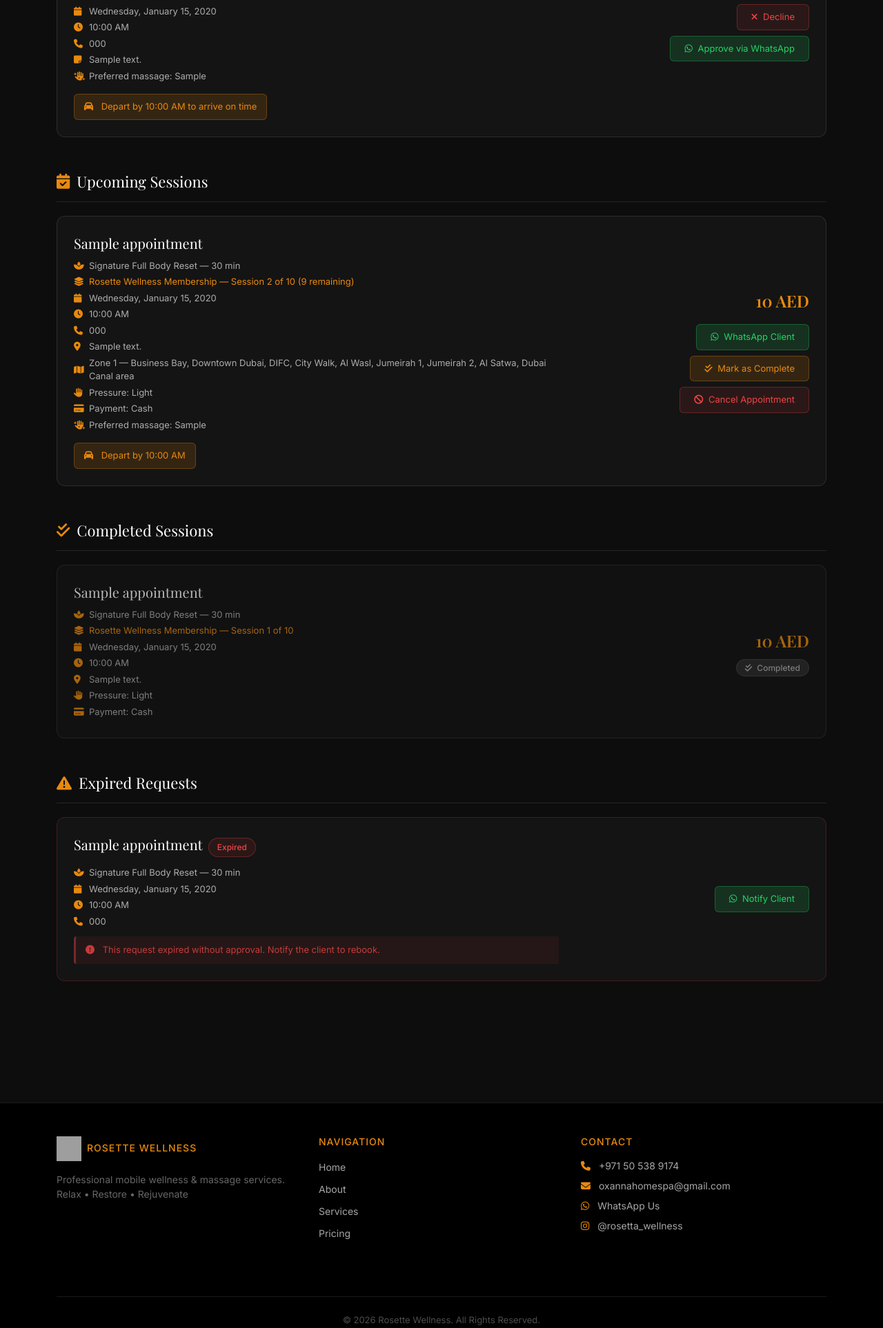
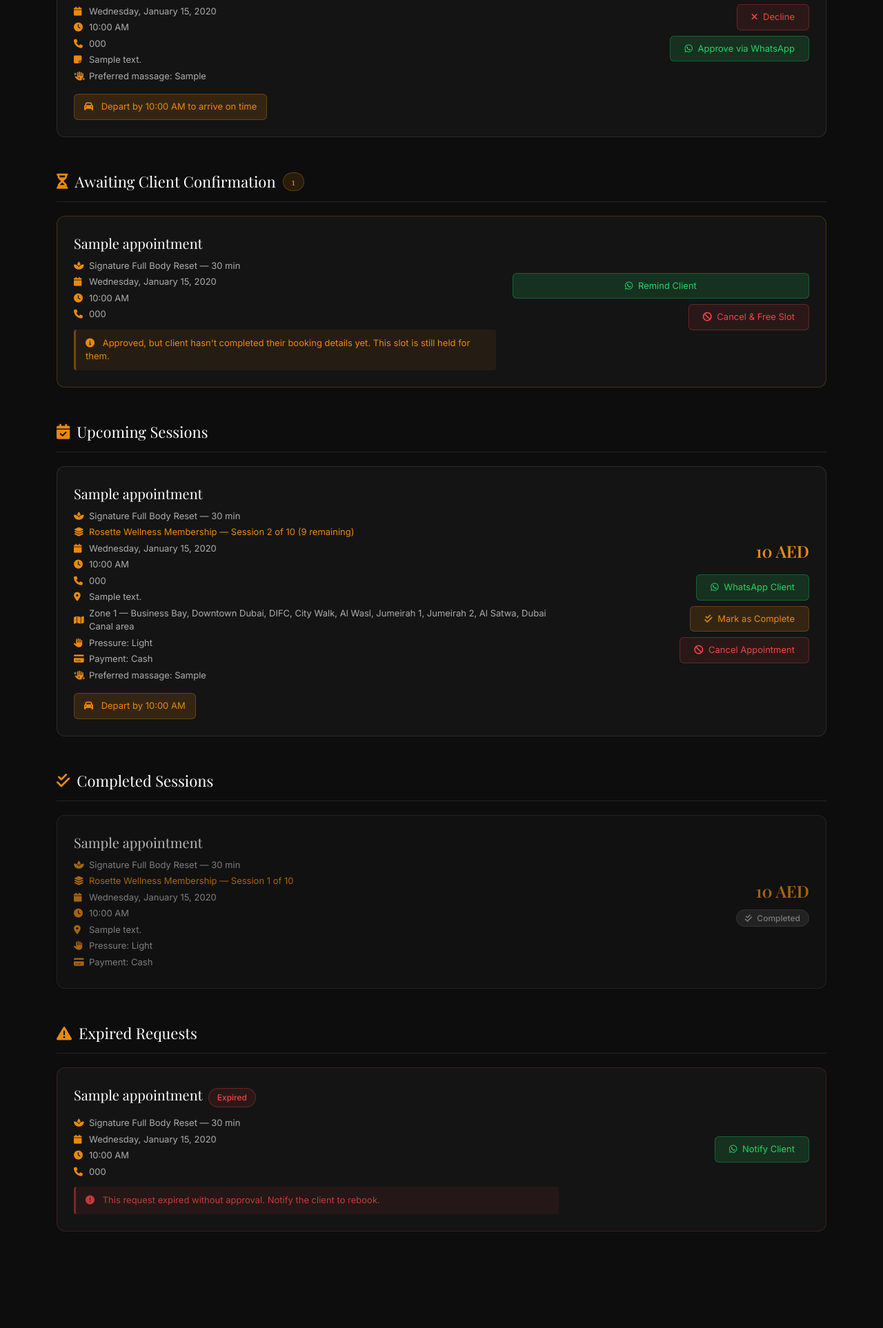
Before and after one commit to MarthaMuronji/rosette-booking, a Django app: template templates/bookings/masseuse.html in a window 1280 px wide. Shown: the part 1876-3802 px from the top of the page at 69% size. Run offline with Django 5.2, Linux system fonts and the light colour scheme; tables that the repository leaves empty hold one stand-in row (values such as "Sample post"); the template is opened without the code that fills it: values that come from a table or form of the project are taken from there, most other values are stand-ins (such as "Sample title", 1, 10 or a date in 2020); grey boxes are pictures that could not be loaded.

Commit message:
Add Awaiting Client Confirmation section to surface approved-but-unconfirmed bookings

```diff
--- a/templates/bookings/masseuse.html
+++ b/templates/bookings/masseuse.html
@@ -646,6 +646,74 @@
         {% endif %}
     </div>
 
+    <!-- Awaiting Client Confirmation -->
+<div class="mb-5">
+    <div class="section-header">
+        <i class="fas fa-hourglass-half"></i> Awaiting Client Confirmation
+        {% if approved %}
+        <span style="font-size:14px; background:rgba(232,137,14,0.12); color:var(--primary); padding:2px 12px; border-radius:20px; border:1px solid rgba(232,137,14,0.3);">
+            {{ approved.count }}
+        </span>
+        {% endif %}
+    </div>
+
+    {% if approved %}
+        {% for apt in approved %}
+        <div class="appointment-card" style="border-color: rgba(232,137,14,0.25);">
+            <div class="row align-items-center">
+                <div class="col-md-7">
+                    <div class="client-name">{{ apt.client_name }}</div>
+                    <div class="appointment-meta">
+                        <i class="fas fa-spa"></i>
+                        {{ apt.get_service_display }} — {{ apt.duration }} min
+                    </div>
+                    <div class="appointment-meta">
+                        <i class="fas fa-calendar"></i>
+                        {{ apt.appointment_date|date:"l, F j, Y" }}
+                    </div>
+                    <div class="appointment-meta">
+                        <i class="fas fa-clock"></i>
+                        {{ apt.appointment_time|time:"g:i A" }}
+                    </div>
+                    <div class="appointment-meta">
+                        <i class="fas fa-phone"></i>
+                        {{ apt.client_phone }}
+                    </div>
+                    <div style="background:rgba(232,137,14,0.08);
+                                border-left:3px solid rgba(232,137,14,0.4);
+                                padding:10px 14px; border-radius:4px;
+                                font-size:13px; color:var(--primary);
+                                margin-top:12px;">
+                        <i class="fas fa-info-circle me-2"></i>
+                        Approved, but client hasn't completed their booking details yet. This slot is still held for them.
+                    </div>
+                </div>
+                <div class="col-md-5 mt-3 mt-md-0">
+                    <div class="d-flex flex-column gap-2 align-items-md-end">
+                        <a href="https://wa.me/{{ apt.client_phone|cut:'+' }}?text=Hi%20{{ apt.client_name }}%2C%20just%20a%20reminder%20to%20complete%20your%20Rosette%20Wellness%20booking%20details%20so%20we%20can%20confirm%20your%20appointment.%20🌿"
+                           class="btn-whatsapp-rw" target="_blank" style="width:100%; text-align:center;">
+                            <i class="fab fa-whatsapp me-1"></i> Remind Client
+                        </a>
+                        <form method="POST" action="{% url 'therapist_cancel_appointment' apt.pk %}">
+                            {% csrf_token %}
+                            <button type="submit" class="btn-decline-rw" style="width:100%;"
+                                    onclick="return confirm('Cancel this approved-but-unconfirmed booking for {{ apt.client_name }}? This will free up the slot.')">
+                                <i class="fas fa-ban me-1"></i> Cancel & Free Slot
+                            </button>
+                        </form>
+                    </div>
+                </div>
+            </div>
+        </div>
+        {% endfor %}
+    {% else %}
+        <div class="empty-state">
+            <i class="fas fa-check-circle" style="font-size:36px;"></i>
+            No approved bookings waiting on client confirmation.
+        </div>
+    {% endif %}
+</div>
+
     <!-- Upcoming Sessions -->
     <div class="mb-5">
         <div class="section-header">
```
